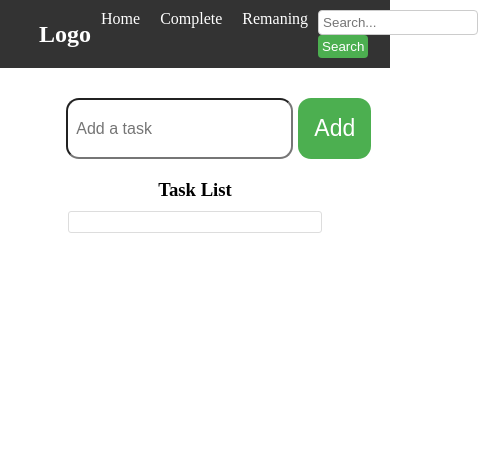
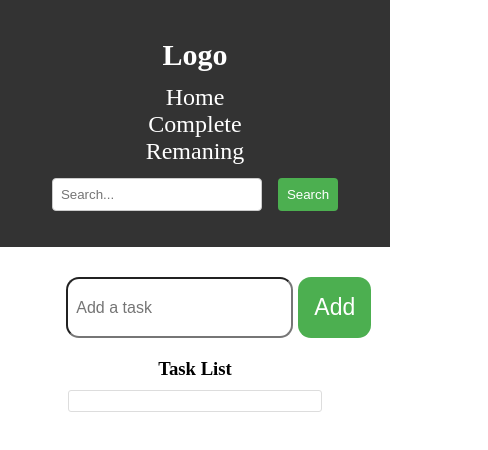
Before and after one commit to smanish2055/Manish.github.io, a plain HTML site: page JsTodoList/index.html in a window 390 px wide. Shown: the whole page, 488 px wide, since content can reach past the window. Drawn offline with Linux system fonts and the light colour scheme.

Commit message:
working on more beautification

```diff
--- a/JsTodoList/index.html
+++ b/JsTodoList/index.html
@@ -6,7 +6,6 @@
     <title>ToDO List</title>
 
     <link rel="stylesheet" href="./style.css" />
-
   </head>
   <body>
     <header>
@@ -27,53 +26,36 @@
               <a href="./remaning.html"><li>Remaning</li></a>
 
                <div class="search">
- <input type="text" id="search-box" name="search" placeholder="Search...">
-    <button  id="search-button">Search</button>
+                <input
+                  type="text"
+                  id="search-box"
+                  name="search"
+                  placeholder="Search..."
+                />
+                <button id="search-button">Search</button>
               </div>
 
             </ul>
+
           </nav>
         </div>
       </div>
     </header>
 
     <main>
-
-        <!-- <div class="form">
-          <input id="input" type="text" />
-          <button id="btn">add</button>
-          <div id="add_contain">
-
-        </div>
-        </div> -->
-
-
-
-
       <form action="" class="todo-form">
-
-          <input type="text" class="todo-input" placeholder="Add a task">
+        <input type="text" class="todo-input" placeholder="Add a task" />
 
         <button type="submit" class="add-button">Add</button>
-
-
       </form>
-
 
       <h3>Task List</h3>
 
       <div class="file-list">
-
-          <ul class="todo-items">
-
-          </ul>
-
+        <ul class="todo-items"></ul>
       </div>
-
-
-
     </main>
 
-     <script src="./script.js"></script>
+    <script src="./js/script.js"></script>
   </body>
 </html>
--- a/JsTodoList/style.css
+++ b/JsTodoList/style.css
@@ -18,7 +18,7 @@ body, h1, h2, h3, p, figure, ul, li {
 header {
   background-color: #333; /* Dark background color */
   color: #fff; /* Text color */
-  padding: 10px 0; /* Add some padding for better spacing */
+  padding: 26px 0; /* Add some padding for better spacing */
 }
 
 /* Center the content within the container */
@@ -32,12 +32,14 @@ header {
   display: flex;
   justify-content: space-between;
   align-items: center;
+  font-size: x-large;
+
 }
 
 /* Style the logo */
 .container__logo p {
   color: #fff;
-  font-size: 24px;
+  font-size: 30px;
   font-weight: bold;
   cursor: pointer;
 }
@@ -61,6 +63,7 @@ nav li {
 /* Style the links */
 nav li:hover {
   text-decoration: underline;
+  color:#ddd;
 }
 
 
@@ -172,15 +175,16 @@ h3{
 
 
   #search-box {
-      padding: 4px;
-      width: 160px;
+      padding: 8px;
+      width: 210px;
       border: 1px solid #ccc;
       border-radius: 4px;
       margin-right: 10px;
+
     }
 
     #search-button {
-      padding: 4px;
+      padding: 9px;
       background-color: #4caf50;
       color: white;
       border: none;
@@ -192,3 +196,39 @@ h3{
   .checkbox{
     cursor: pointer;
   }
+
+
+  @media screen and (max-width: 768px) {
+    .container__nav {
+  display: flex;
+  flex-direction: column;
+
+}
+
+
+nav ul {
+  list-style-type: none;
+  display: flex;
+  flex-direction: column;
+  justify-content: center;
+  align-items: center;
+
+
+}
+
+
+
+figure{
+      padding: 12px;
+}
+
+ #search-box {
+      padding: 8px;
+      width: 210px;
+      border: 1px solid #ccc;
+      border-radius: 4px;
+      margin-bottom: 10px;
+      margin-top: 13px;
+    }
+
+  }
```
Also changed, not shown: JsTodoList/complete.html (+1 -1 lines), JsTodoList/complete.js (deleted, +0 -118 lines), JsTodoList/js/complete.js (added, +89 -0 lines), JsTodoList/js/remaning.js (added, +53 -0 lines), JsTodoList/remaning.html (+1 -1 lines), JsTodoList/remaning.js (deleted, +0 -68 lines), JsTodoList/js/script.js (renamed from JsTodoList/script.js). Lines whose indentation alone changed are shown as unchanged.
